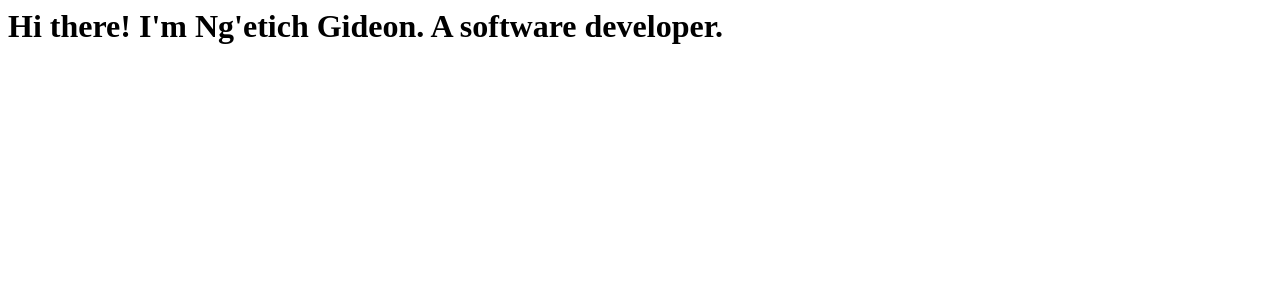
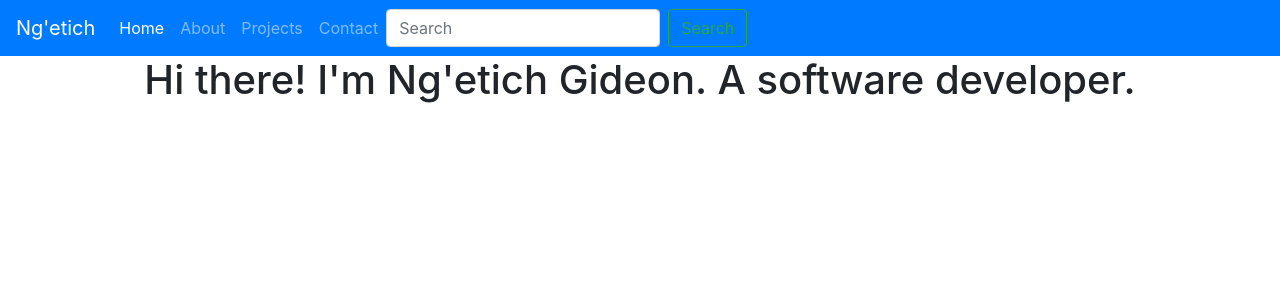
Before and after one commit to Kipkorir-Gideon/Portfolio, a Django app: page / in a window 1280 px wide. Shown: the top 300 px of the page. Run offline with Django 3.2, Linux system fonts and the light colour scheme; some libraries are stand-ins or nearby versions.

Commit message:
Edit navbar.

```diff
--- a/my_portfolio/templates/home.html
+++ b/my_portfolio/templates/home.html
@@ -1,3 +1,8 @@
+{%extends 'base.html'%}
 {% load bootstrap4 %}
+{% block content %}
 
 <h1 class="text-center">Hi there! I'm Ng'etich Gideon. A software developer.</h1>
+
+
+{% endblock %}
--- a/my_portfolio/templates/navbar.html
+++ b/my_portfolio/templates/navbar.html
@@ -1,4 +1,4 @@
-<nav class="navbar navbar-dark bg-primary">
+<nav class="navbar navbar-expand-lg navbar-dark bg-primary">
     <a class="navbar-brand" href="#">Ng'etich</a>
     <button class="navbar-toggler" type="button" data-toggle="collapse" data-target="#navbarNav" aria-controls="navbarNav" aria-expanded="false" aria-label="Toggle navigation">
       <span class="navbar-toggler-icon"></span>
```
